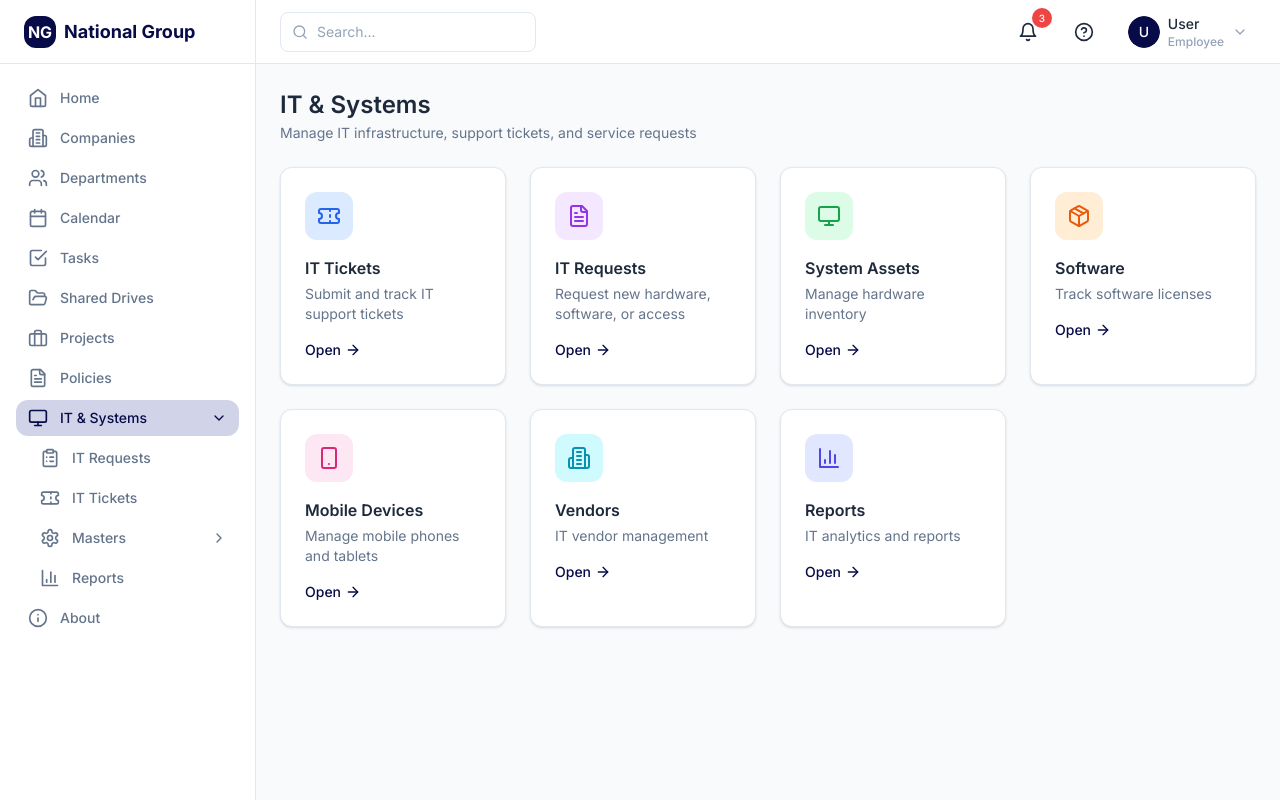
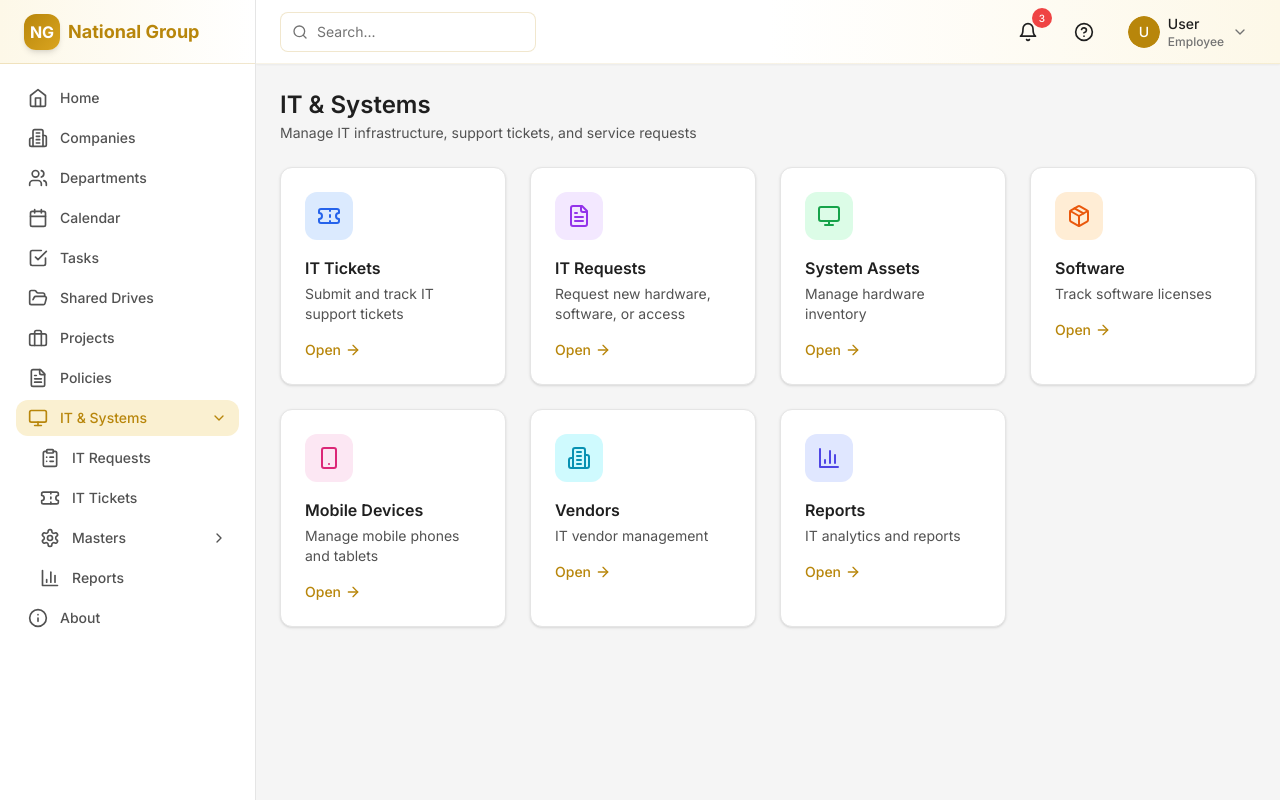
Before and after one commit to balatechn/national-group-intranet, a Next.js app: page /it in a window 1280 px wide. Built offline with nearby package versions, Linux system fonts and the light colour scheme; no server answers.

Commit message:
Update theme to Rich Gold and Half White color scheme

```diff
--- a/src/app/globals.css
+++ b/src/app/globals.css
@@ -82,6 +82,32 @@
   .priority-critical {
     @apply bg-danger-light text-danger-dark;
   }
+
+  /* Gold gradient backgrounds */
+  .bg-gold-gradient {
+    background: linear-gradient(135deg, #B8860B 0%, #DAA520 50%, #FFD700 100%);
+  }
+
+  .bg-gold-subtle {
+    background: linear-gradient(135deg, #FDF8E8 0%, #FAF0D1 100%);
+  }
+
+  /* Gold text effects */
+  .text-gold-gradient {
+    background: linear-gradient(135deg, #B8860B 0%, #FFD700 100%);
+    -webkit-background-clip: text;
+    -webkit-text-fill-color: transparent;
+    background-clip: text;
+  }
+
+  /* Card with gold accent */
+  .card-gold {
+    @apply border-l-4 border-l-primary;
+  }
+
+  .card-hover {
+    @apply transition-all duration-200 hover:shadow-card-hover hover:border-primary/30;
+  }
 }
 
 @layer utilities {
--- a/src/app/login/page.tsx
+++ b/src/app/login/page.tsx
@@ -46,21 +46,21 @@ export default function LoginPage() {
   };
 
   return (
-    <div className="flex min-h-screen items-center justify-center bg-gradient-to-br from-primary via-primary-600 to-secondary p-4">
+    <div className="flex min-h-screen items-center justify-center bg-gradient-to-br from-primary via-secondary to-primary-400 p-4">
       <div className="w-full max-w-md">
         {/* Logo */}
         <div className="mb-8 text-center">
           <div className="mx-auto mb-4 flex h-16 w-16 items-center justify-center rounded-xl bg-white shadow-lg">
-            <span className="text-2xl font-bold text-primary">NG</span>
+            <span className="text-2xl font-bold bg-gradient-to-br from-primary to-secondary bg-clip-text text-transparent">NG</span>
           </div>
-          <h1 className="text-2xl font-bold text-white">National Group</h1>
-          <p className="text-primary-200">Enterprise Intranet Portal</p>
+          <h1 className="text-2xl font-bold text-white drop-shadow-md">National Group</h1>
+          <p className="text-primary-100">Enterprise Intranet Portal</p>
         </div>
 
         {/* Login Card */}
-        <Card className="shadow-modal">
+        <Card className="shadow-modal border-t-4 border-t-primary">
           <CardHeader className="text-center">
-            <CardTitle>Welcome back</CardTitle>
+            <CardTitle className="text-primary">Welcome back</CardTitle>
             <CardDescription>Sign in to your account to continue</CardDescription>
           </CardHeader>
           <CardContent>
--- a/src/components/layout/header.tsx
+++ b/src/components/layout/header.tsx
@@ -31,7 +31,7 @@ export function Header() {
   const { data: session } = useSession();
 
   return (
-    <header className="sticky top-0 z-30 flex h-16 items-center justify-between border-b border-border bg-white px-6">
+    <header className="sticky top-0 z-30 flex h-16 items-center justify-between border-b border-primary/10 bg-gradient-to-r from-white via-white to-primary-50 px-6 shadow-sm">
       {/* Search */}
       <div className="flex items-center gap-4">
         <div className="relative hidden md:block">
@@ -39,7 +39,7 @@ export function Header() {
           <Input
             type="search"
             placeholder="Search..."
-            className="w-64 pl-9"
+            className="w-64 pl-9 border-primary/20 focus:border-primary"
           />
         </div>
       </div>
--- a/src/components/layout/sidebar.tsx
+++ b/src/components/layout/sidebar.tsx
@@ -160,9 +160,9 @@ export function Sidebar() {
         )}
       >
         {/* Logo */}
-        <div className="flex h-16 items-center border-b border-border px-6">
+        <div className="flex h-16 items-center border-b border-primary/20 px-6 bg-gradient-to-r from-primary-50 to-white">
           <Link href="/dashboard" className="flex items-center gap-2">
-            <div className="flex h-8 w-8 items-center justify-center rounded-lg bg-primary text-white font-bold">
+            <div className="flex h-9 w-9 items-center justify-center rounded-lg bg-gradient-to-br from-primary to-secondary text-white font-bold shadow-md">
               NG
             </div>
             <span className="text-lg font-bold text-primary">National Group</span>
--- a/src/components/ui/button.tsx
+++ b/src/components/ui/button.tsx
@@ -4,18 +4,19 @@ import { cva, type VariantProps } from 'class-variance-authority';
 import { cn } from '@/lib/utils';
 
 const buttonVariants = cva(
-  'inline-flex items-center justify-center whitespace-nowrap rounded-md text-sm font-medium transition-colors focus-visible:outline-none focus-visible:ring-2 focus-visible:ring-primary focus-visible:ring-offset-2 disabled:pointer-events-none disabled:opacity-50',
+  'inline-flex items-center justify-center whitespace-nowrap rounded-md text-sm font-medium transition-all focus-visible:outline-none focus-visible:ring-2 focus-visible:ring-primary focus-visible:ring-offset-2 disabled:pointer-events-none disabled:opacity-50',
   {
     variants: {
       variant: {
-        default: 'bg-primary text-white hover:bg-primary-600 shadow-sm',
+        default: 'bg-gradient-to-r from-primary to-primary-600 text-white hover:from-primary-600 hover:to-primary-700 shadow-md hover:shadow-lg',
         destructive: 'bg-danger text-white hover:bg-danger-dark shadow-sm',
-        outline: 'border border-border bg-white hover:bg-surface hover:text-primary',
-        secondary: 'bg-secondary text-white hover:bg-secondary-600 shadow-sm',
-        ghost: 'hover:bg-surface-100 hover:text-primary',
+        outline: 'border-2 border-primary bg-white text-primary hover:bg-primary-50',
+        secondary: 'bg-gradient-to-r from-secondary to-secondary-600 text-white hover:from-secondary-600 hover:to-secondary-700 shadow-sm',
+        ghost: 'hover:bg-primary-50 hover:text-primary',
         link: 'text-primary underline-offset-4 hover:underline',
         success: 'bg-success text-white hover:bg-success-dark shadow-sm',
         warning: 'bg-warning text-white hover:bg-warning-dark shadow-sm',
+        gold: 'bg-gradient-to-r from-primary via-secondary to-primary text-white shadow-md hover:shadow-lg',
       },
       size: {
         default: 'h-10 px-4 py-2',
--- a/tailwind.config.ts
+++ b/tailwind.config.ts
@@ -17,35 +17,35 @@ const config: Config = {
     },
     extend: {
       colors: {
-        // Primary Brand Colors
+        // Primary Brand Colors - Rich Gold
         primary: {
-          DEFAULT: '#070B47',
-          50: '#E8E9F4',
-          100: '#D1D3E9',
-          200: '#A3A7D3',
-          300: '#757BBD',
-          400: '#474FA7',
-          500: '#070B47',
-          600: '#060939',
-          700: '#04072B',
-          800: '#03041D',
-          900: '#01020F',
+          DEFAULT: '#B8860B',
+          50: '#FDF8E8',
+          100: '#FAF0D1',
+          200: '#F5E1A3',
+          300: '#F0D275',
+          400: '#D4A017',
+          500: '#B8860B',
+          600: '#956D09',
+          700: '#725407',
+          800: '#4F3B05',
+          900: '#2C2103',
           foreground: '#FFFFFF',
         },
-        // Secondary Colors
+        // Secondary Colors - Warm Gold Accent
         secondary: {
-          DEFAULT: '#6A89A7',
-          50: '#F4F6F8',
-          100: '#E9EDF1',
-          200: '#D3DBE3',
-          300: '#BDC9D5',
-          400: '#94A9BF',
-          500: '#6A89A7',
-          600: '#556E86',
-          700: '#405264',
-          800: '#2A3743',
-          900: '#151B21',
-          foreground: '#FFFFFF',
+          DEFAULT: '#DAA520',
+          50: '#FEF9E7',
+          100: '#FDF3CF',
+          200: '#FBE79F',
+          300: '#F9DB6F',
+          400: '#E6BE1A',
+          500: '#DAA520',
+          600: '#AE841A',
+          700: '#836313',
+          800: '#57420D',
+          900: '#2C2106',
+          foreground: '#1F1F1F',
         },
         // Status Colors
         success: {
@@ -63,24 +63,31 @@ const config: Config = {
           light: '#FEE2E2',
           dark: '#DC2626',
         },
-        // Background & Surface Colors
-        background: '#FFFFFF',
+        // Background & Surface Colors - Half White / Off White
+        background: '#FAFAFA',
         surface: {
-          DEFAULT: '#F8FAFC',
-          100: '#F1F5F9',
-          200: '#E2E8F0',
+          DEFAULT: '#F5F5F5',
+          100: '#EFEFEF',
+          200: '#E8E8E8',
         },
         // Border Colors
         border: {
-          DEFAULT: '#E2E8F0',
-          light: '#F1F5F9',
-          dark: '#CBD5E1',
+          DEFAULT: '#E5E5E5',
+          light: '#F0F0F0',
+          dark: '#D4D4D4',
         },
         // Text Colors
         text: {
-          primary: '#1E293B',
-          secondary: '#64748B',
-          muted: '#94A3B8',
+          primary: '#1F1F1F',
+          secondary: '#525252',
+          muted: '#737373',
+        },
+        // Gold accents for special elements
+        gold: {
+          DEFAULT: '#B8860B',
+          light: '#FFD700',
+          dark: '#8B6508',
+          shine: '#FFE55C',
         },
       },
       fontFamily: {
```
